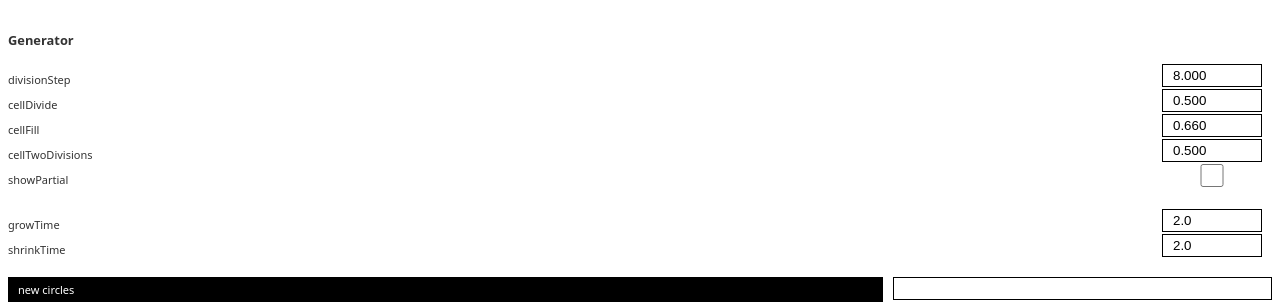
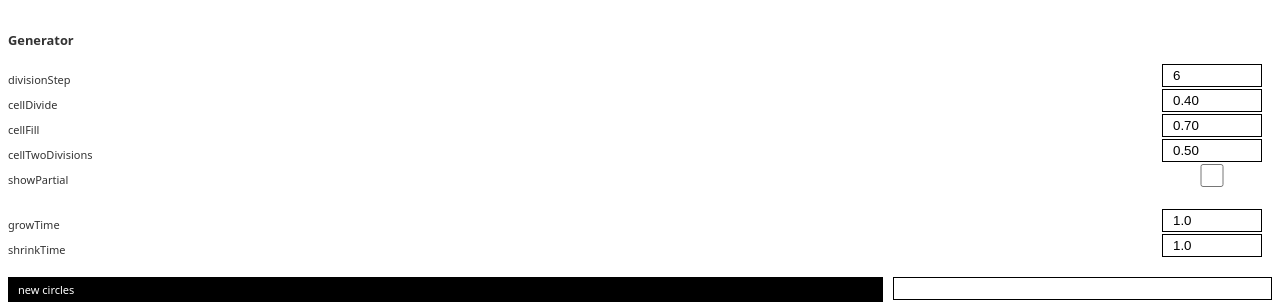
Before and after one commit to StudioProcess/vdw-tool, a Next.js app: page /controller in a window 1280 px wide. Shown: the part 258-565 px from the top of the page. Built offline with nearby package versions, Linux system fonts and the light colour scheme.

Commit message:
Set starting values for layout generator and animation time.

```diff
--- a/pages/controller.tsx
+++ b/pages/controller.tsx
@@ -29,9 +29,9 @@ export default class Controller extends Component<any, any> {
   // private fgColorInputRef: HTMLInputElement;
 
   private layoutGeneratorConfig: ILayoutGeneratorCongfig = {
-    divisionStep: 8,
-    cellDivide: 0.5,
-    cellFill: 0.66,
+    divisionStep: 6,
+    cellDivide: 0.4,
+    cellFill: 0.7,
     cellTwoDivisions: 0.5,
     showPartial: false,
   };
@@ -176,7 +176,7 @@ export default class Controller extends Component<any, any> {
               min="0"
               max="26"
               step="1"
-              defaultValue={this.layoutGeneratorConfig.divisionStep.toFixed(3)}
+              defaultValue={this.layoutGeneratorConfig.divisionStep.toFixed(0)}
               onChange={(e) => {
                 this.layoutGeneratorConfig.divisionStep = parseFloat(e.target.value);
                 this.onSendMessage(MessageTypes.updateLayoutConfig, this.layoutGeneratorConfig);
@@ -191,7 +191,7 @@ export default class Controller extends Component<any, any> {
               min="0.0"
               max="1.0"
               step="0.01"
-              defaultValue={this.layoutGeneratorConfig.cellDivide.toFixed(3)}
+              defaultValue={this.layoutGeneratorConfig.cellDivide.toFixed(2)}
               onChange={(e) => {
                 this.layoutGeneratorConfig.cellDivide = parseFloat(e.target.value);
                 this.onSendMessage(MessageTypes.updateLayoutConfig, this.layoutGeneratorConfig);
@@ -206,7 +206,7 @@ export default class Controller extends Component<any, any> {
               min="0.0"
               max="1.0"
               step="0.01"
-              defaultValue={this.layoutGeneratorConfig.cellFill.toFixed(3)}
+              defaultValue={this.layoutGeneratorConfig.cellFill.toFixed(2)}
               onChange={(e) => {
                 this.layoutGeneratorConfig.cellFill = parseFloat(e.target.value);
                 this.onSendMessage(MessageTypes.updateLayoutConfig, this.layoutGeneratorConfig);
@@ -221,7 +221,7 @@ export default class Controller extends Component<any, any> {
               min="0.0"
               max="1.0"
               step="0.01"
-              defaultValue={this.layoutGeneratorConfig.cellTwoDivisions.toFixed(3)}
+              defaultValue={this.layoutGeneratorConfig.cellTwoDivisions.toFixed(2)}
               onChange={(e) => {
                 this.layoutGeneratorConfig.cellTwoDivisions = parseFloat(e.target.value);
                 this.onSendMessage(MessageTypes.updateLayoutConfig, this.layoutGeneratorConfig);
@@ -247,7 +247,7 @@ export default class Controller extends Component<any, any> {
               type="number"
               min="0.0"
               step="0.5"
-              defaultValue="2.0"
+              defaultValue="1.0"
               ref={(ref) => {this.growTimeRef = ref; }}
               />
             </div>
@@ -257,7 +257,7 @@ export default class Controller extends Component<any, any> {
               type="number"
               min="0.0"
               step="0.5"
-              defaultValue="2.0"
+              defaultValue="1.0"
               ref={(ref) => {this.shrinkTimeRef = ref; }}
               />
             </div>
@@ -410,17 +410,14 @@ export default class Controller extends Component<any, any> {
             onClick={() => {this.onSendMessage(MessageTypes.makeNonStatic); }}
           >drop circles</div>
 
-          <div
+          {/* <div
             className="button"
             onClick={() => {this.onSendMessage(MessageTypes.closeBounds); }}
-          >close worlds bounds</div>
+          >close worlds bounds</div> */}
 
 
           <h3>Text</h3>
 
-          {/* <div>text color</div>
-          <div>text size</div>
-          <br/> */}
 
           <textarea
             contentEditable
```
Also changed, not shown: components/circleViewer/layoutGenerator.ts (+10 -8 lines), pages/index.tsx (+6 -6 lines).
